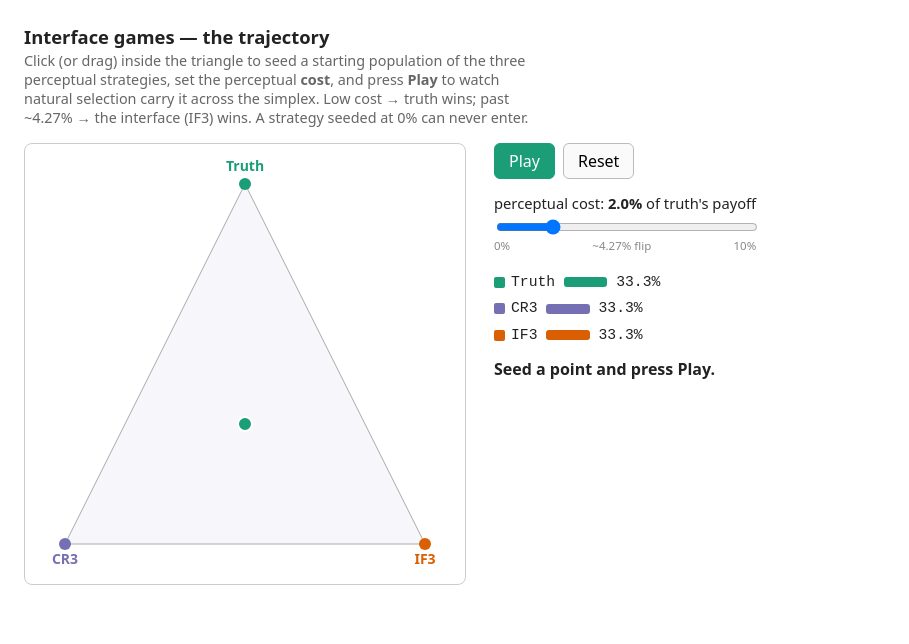
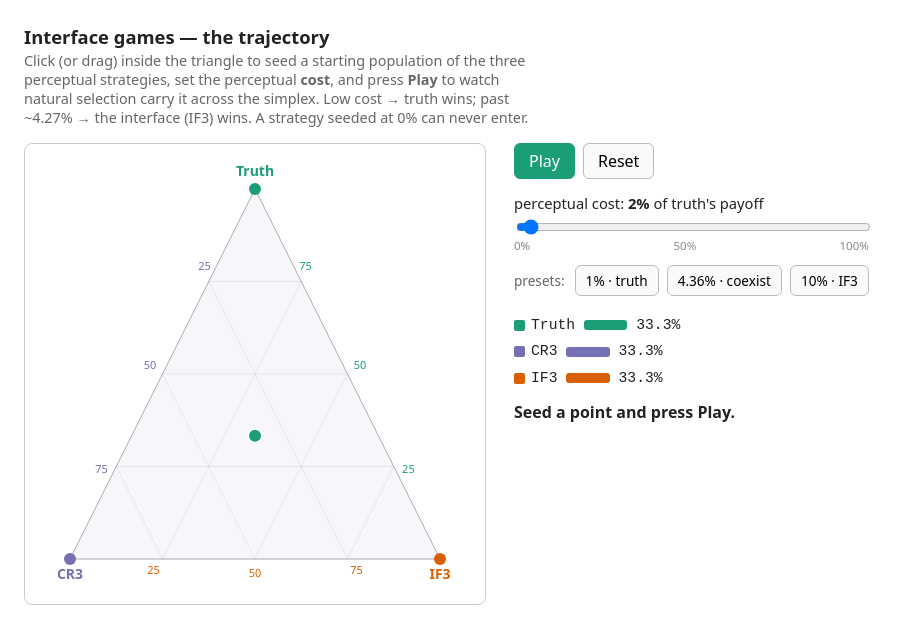
Before and after one commit to egilq137/interface-games, a website: page web/trajectory.html in a window 1280 px wide. Shown: the whole page, without its empty margins (0-909 px from the left). Drawn offline with Linux system fonts and the light colour scheme.

Commit message:
Build B: preset buttons, 0-100% slider, and a ternary share grid
- Preset buttons jump to interesting costs and auto-play from the seed: 1% (truth
  wins), 4.36% (a balanced Truth+IF3 coexistence), 10% (IF3 wins).
- Cost slider now ranges 0-100% with a fine 0.01 step, so the narrow (~0.15%-wide)
  coexistence band is manually explorable; the cost label shows the exact value.
- Faint ternary gridlines with share numbers in steps of 25 along each edge
  (right = Truth %, left = CR3 %, bottom = IF3 %).
- Detect coexistence: when the flow's velocity dies with the population still mixed,
  report "coexistence (Truth + IF3)" instead of a corner winner.

Verified in-browser: the 4.36% preset settles on the 50 gridline of the Truth-IF3
edge (Truth ~50 / IF3 ~50, CR3 extinct) and reports coexistence.

Co-Authored-By: Claude Opus 4.8 <noreply@anthropic.com>

```diff
--- a/web/trajectory.html
+++ b/web/trajectory.html
@@ -16,6 +16,9 @@
     button { font: inherit; padding: 6px 14px; border: 1px solid #bbb; border-radius: 6px; background: #fafafa; cursor: pointer; }
     button:hover { background: #f0f0f0; }
     button.primary { background: var(--truth); color: #fff; border-color: var(--truth); }
+    .presets { margin-top: 12px; align-items: center; }
+    .presets button { padding: 5px 10px; font-size: 0.85rem; }
+    .presetlabel { font-size: 0.85rem; color: #666; margin-right: 2px; }
     label.cost { display: block; font-size: 0.92rem; margin-bottom: 4px; }
     input[type=range] { width: 100%; }
     .ticks { display: flex; justify-content: space-between; font-size: 0.72rem; color: #888; margin-top: -2px; }
@@ -33,15 +36,21 @@
     interface (IF3) wins. A strategy seeded at 0% can never enter.</p>
 
   <div class="row">
-    <canvas id="view" width="440" height="440"></canvas>
+    <canvas id="view" width="460" height="460"></canvas>
     <div class="panel">
       <div class="controls">
         <button id="play" class="primary">Play</button>
         <button id="reset">Reset</button>
       </div>
-      <label class="cost">perceptual cost: <b id="costValue">2.0%</b> of truth's payoff</label>
-      <input id="cost" type="range" min="0" max="10" step="0.1" value="2" />
-      <div class="ticks"><span>0%</span><span>~4.27% flip</span><span>10%</span></div>
+      <label class="cost">perceptual cost: <b id="costValue">2%</b> of truth's payoff</label>
+      <input id="cost" type="range" min="0" max="100" step="0.01" value="2" />
+      <div class="ticks"><span>0%</span><span>50%</span><span>100%</span></div>
+      <div class="controls presets">
+        <span class="presetlabel">presets:</span>
+        <button data-cost="1">1% · truth</button>
+        <button data-cost="4.36">4.36% · coexist</button>
+        <button data-cost="10">10% · IF3</button>
+      </div>
       <div id="readout"></div>
       <div class="status" id="status">Seed a point and press Play.</div>
     </div>
@@ -49,14 +58,16 @@
 
   <script type="module">
     import { barycentricToPixel, pixelToBarycentric, isInsideTriangle, clampToSimplex } from "./geometry.js";
-    import { STRATEGIES, BASE_MATRIX, costAdjustedMatrix, eulerStep } from "./model.js";
+    import { STRATEGIES, BASE_MATRIX, costAdjustedMatrix, replicatorVelocity, eulerStep } from "./model.js";
 
     const COLORS = { Truth: "#1b9e77", CR3: "#7570b3", IF3: "#d95f02" };
-    const TRIANGLE = [[220, 40], [40, 400], [400, 400]];   // [Truth, CR3, IF3]
+    const TRIANGLE = [[230, 45], [45, 415], [415, 415]];   // [Truth, CR3, IF3]
+    const CENTROID = TRIANGLE.reduce((a, p) => [a[0] + p[0] / 3, a[1] + p[1] / 3], [0, 0]);
     const SIM_RATE = 1.6;           // replicator time-units advanced per real second (the watch pace)
     const MAX_SUBSTEP = 0.03;       // Euler dt cap per sub-step (accuracy + a smooth trail)
     const MAX_FRAME_GAP = 0.1;      // clamp real elapsed seconds so a stall/background can't jump the sim
     const SETTLED = 0.999;          // a share above this = converged to that corner
+    const CONVERGED_SPEED = 2e-3;   // total |velocity| below this = flow effectively stopped (corner or coexistence)
     const MAX_TRAIL = 700;
 
     const canvas = document.getElementById("view");
@@ -75,9 +86,40 @@
     let dragging = false;
     let lastTime = null;            // previous frame timestamp, for real-time integration
 
-    function settledWinner() {
+    // Where the flow has settled, or null if still moving: a strategy name if a share reached the
+    // corner, else "coexistence" once the velocity has died with the population still mixed.
+    function outcome() {
       const lead = shares.indexOf(Math.max(...shares));
-      return shares[lead] >= SETTLED ? STRATEGIES[lead] : null;
+      if (shares[lead] >= SETTLED) return STRATEGIES[lead];
+      const v = replicatorVelocity(shares, matrix);
+      const speed = Math.abs(v[0]) + Math.abs(v[1]) + Math.abs(v[2]);
+      return speed < CONVERGED_SPEED ? "coexistence" : null;
+    }
+
+    // Faint ternary gridlines with share numbers (25/50/75) along each edge: right edge = Truth %,
+    // left edge = CR3 %, bottom edge = IF3 % - each strategy's share increasing toward its corner.
+    function drawGrid() {
+      ctx.lineWidth = 1;
+      ctx.font = "11px system-ui, sans-serif";
+      ctx.textAlign = "center";
+      ctx.textBaseline = "middle";
+      for (let k = 0; k < 3; k++) {
+        const a = (k + 1) % 3, b = (k + 2) % 3;
+        for (const v of [0.25, 0.5, 0.75]) {
+          const s1 = [0, 0, 0]; s1[k] = v; s1[a] = 1 - v;
+          const s2 = [0, 0, 0]; s2[k] = v; s2[b] = 1 - v;
+          const p1 = barycentricToPixel(s1, TRIANGLE);
+          const p2 = barycentricToPixel(s2, TRIANGLE);
+          ctx.strokeStyle = "rgba(0,0,0,0.07)";
+          ctx.beginPath();
+          ctx.moveTo(p1[0], p1[1]);
+          ctx.lineTo(p2[0], p2[1]);
+          ctx.stroke();
+          const dx = p2[0] - CENTROID[0], dy = p2[1] - CENTROID[1], len = Math.hypot(dx, dy);
+          ctx.fillStyle = COLORS[STRATEGIES[k]];
+          ctx.fillText(String(v * 100), p2[0] + (dx / len) * 15, p2[1] + (dy / len) * 15);
+        }
+      }
     }
 
     function drawTriangle() {
@@ -130,12 +172,16 @@
 
     function render() {
       drawTriangle();
+      drawGrid();
       drawTrail();
       readout.innerHTML = STRATEGIES.map((n, k) => shareLine(n, shares[k])).join("");
-      const winner = settledWinner();
-      if (winner) {
-        statusEl.textContent = `Settled: ${winner} wins.`;
-        statusEl.style.color = COLORS[winner];
+      const result = outcome();
+      if (result === "coexistence") {
+        statusEl.textContent = "Settled: coexistence (Truth + IF3).";
+        statusEl.style.color = "#555";
+      } else if (result) {
+        statusEl.textContent = `Settled: ${result} wins.`;
+        statusEl.style.color = COLORS[result];
       } else if (playing) {
         statusEl.textContent = "Running…";
         statusEl.style.color = "#444";
@@ -148,14 +194,14 @@
         // true replicator velocity in real time - fast mid-field, slow near a corner - independent
         // of the frame rate. Integrate that in small fixed sub-steps for accuracy.
         let simTime = Math.min((now - lastTime) / 1000, MAX_FRAME_GAP) * SIM_RATE;
-        while (simTime > 0 && !settledWinner()) {
+        while (simTime > 0 && !outcome()) {
           const dt = Math.min(MAX_SUBSTEP, simTime);
           shares = eulerStep(shares, matrix, dt);
           trail.push(barycentricToPixel(shares, TRIANGLE));
           if (trail.length > MAX_TRAIL) trail.shift();
           simTime -= dt;
         }
-        if (settledWinner()) { playing = false; playButton.textContent = "Play"; }
+        if (outcome()) { playing = false; playButton.textContent = "Play"; }
         render();
       }
       lastTime = now;   // update every frame so a pause never causes a time jump on resume
@@ -180,7 +226,7 @@
     window.addEventListener("pointerup", () => { dragging = false; });
 
     playButton.addEventListener("click", () => {
-      if (settledWinner()) return;               // already converged; use Reset to rerun
+      if (outcome()) return;                     // already settled; use Reset to rerun
       playing = !playing;
       playButton.textContent = playing ? "Pause" : "Play";
       render();
@@ -196,10 +242,25 @@
       render();
     });
 
-    costSlider.addEventListener("input", () => {
-      costValue.textContent = `${Number(costSlider.value).toFixed(1)}%`;
-      matrix = costAdjustedMatrix(BASE_MATRIX, Number(costSlider.value));
-    });
+    function setCost(percent) {
+      costSlider.value = String(percent);
+      costValue.textContent = `${Number(percent)}%`;   // trims trailing zeros: 2, 4.36, 10
+      matrix = costAdjustedMatrix(BASE_MATRIX, Number(percent));
+    }
+
+    costSlider.addEventListener("input", () => setCost(costSlider.value));
+
+    // Presets: jump to an interesting cost, restart from the current seed, and play it.
+    document.querySelectorAll(".presets button").forEach((button) =>
+      button.addEventListener("click", () => {
+        setCost(Number(button.dataset.cost));
+        shares = seedShares.slice();
+        trail = [barycentricToPixel(shares, TRIANGLE)];
+        playing = true;
+        playButton.textContent = "Pause";
+        render();
+      }),
+    );
 
     render();
     requestAnimationFrame(frame);
```
